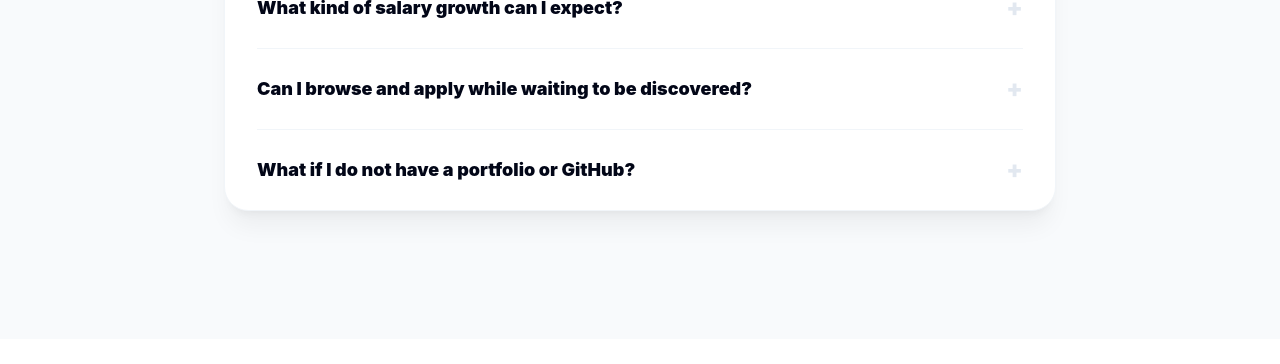
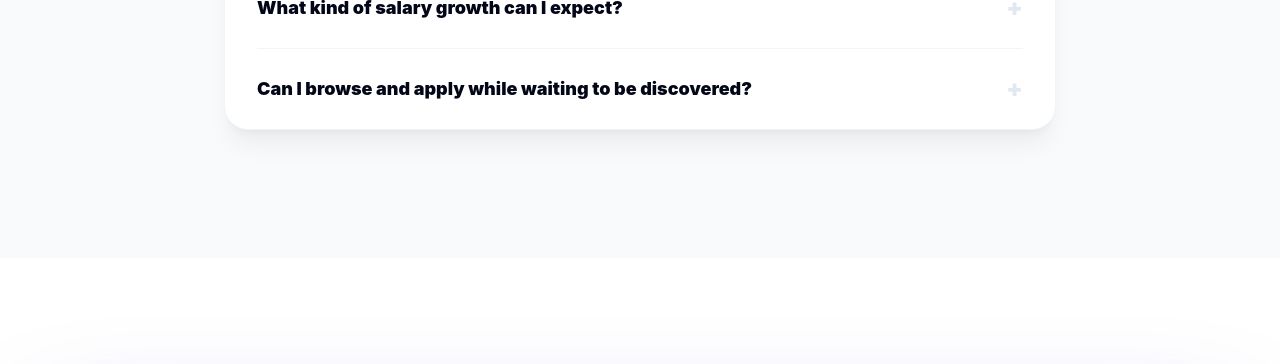
Before and after one commit to rylenepomucenolotboard-tech/remote-jobs.ph, a Next.js app: page /how-it-works in a window 1280 px wide. Shown: the part 6040-6404 px from the top of the page. Built offline with nearby package versions, Linux system fonts and the light colour scheme; no server answers.

Commit message:
content: remove portfolio/github faq from how it works

```diff
--- a/app/how-it-works/page.tsx
+++ b/app/how-it-works/page.tsx
@@ -37,7 +37,6 @@ const HowItWorksPage = () => {
         { question: 'Do I need to actively apply to jobs?', answer: 'No. Once your profile is live you can get discovered by global employers. Receive instant alerts the moment an employer selects you for an interview or a role.' },
         { question: 'What kind of salary growth can I expect?', answer: 'Professionals on RemoteJobs.ph see an average salary growth of 35%. Results vary by skill set and experience level.' },
         { question: 'Can I browse and apply while waiting to be discovered?', answer: 'Yes. Explore thousands of high-paying remote roles and apply with a single click at any time from the Jobs page.' },
-        { question: 'What if I do not have a portfolio or GitHub?', answer: 'A portfolio or GitHub is not required to create a profile. Your profile is built around your skills, experience, and availability. Employers search by role, tech stack, and active status — a strong, complete profile with clear skill tags is more important than external links. You can always add portfolio links later.' },
     ];
 
     const steps = {
```
